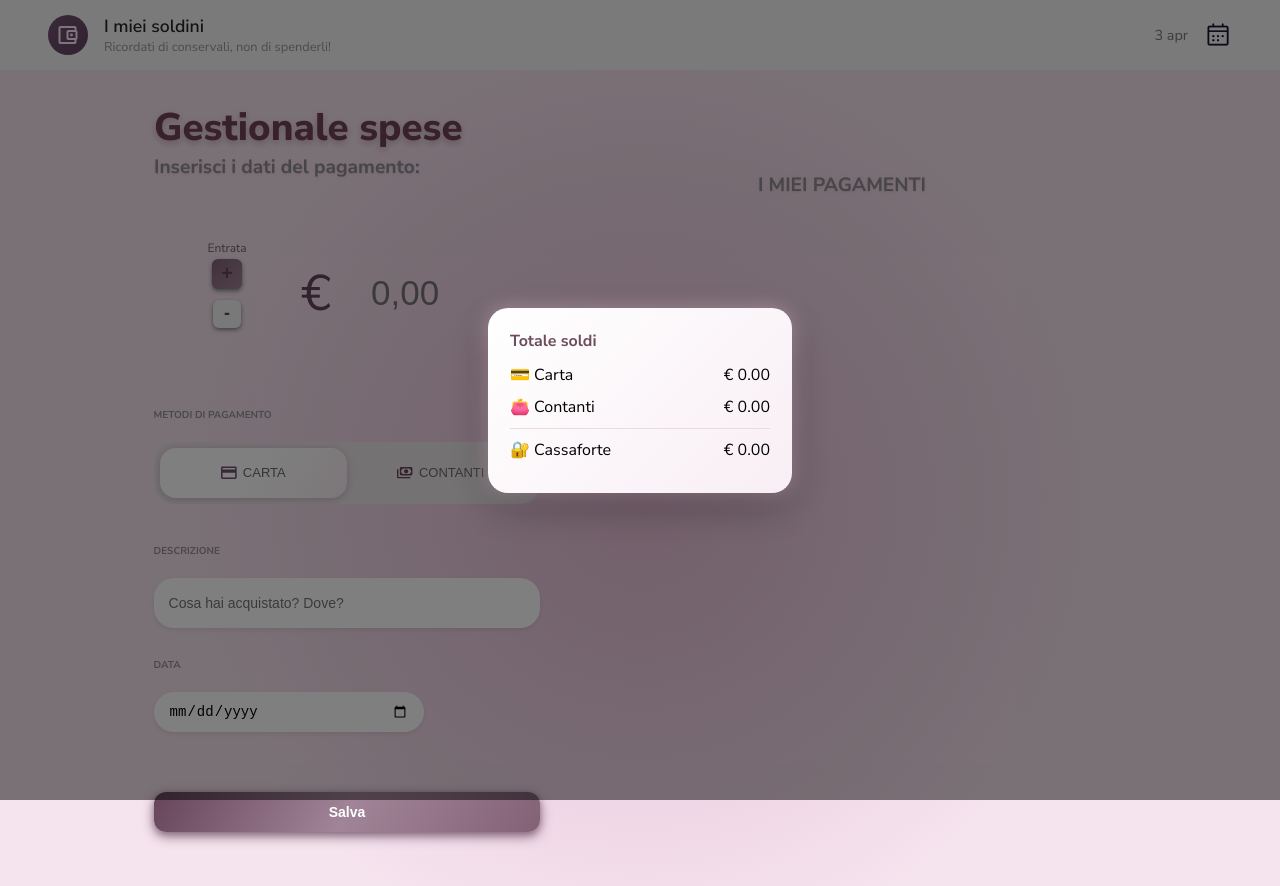
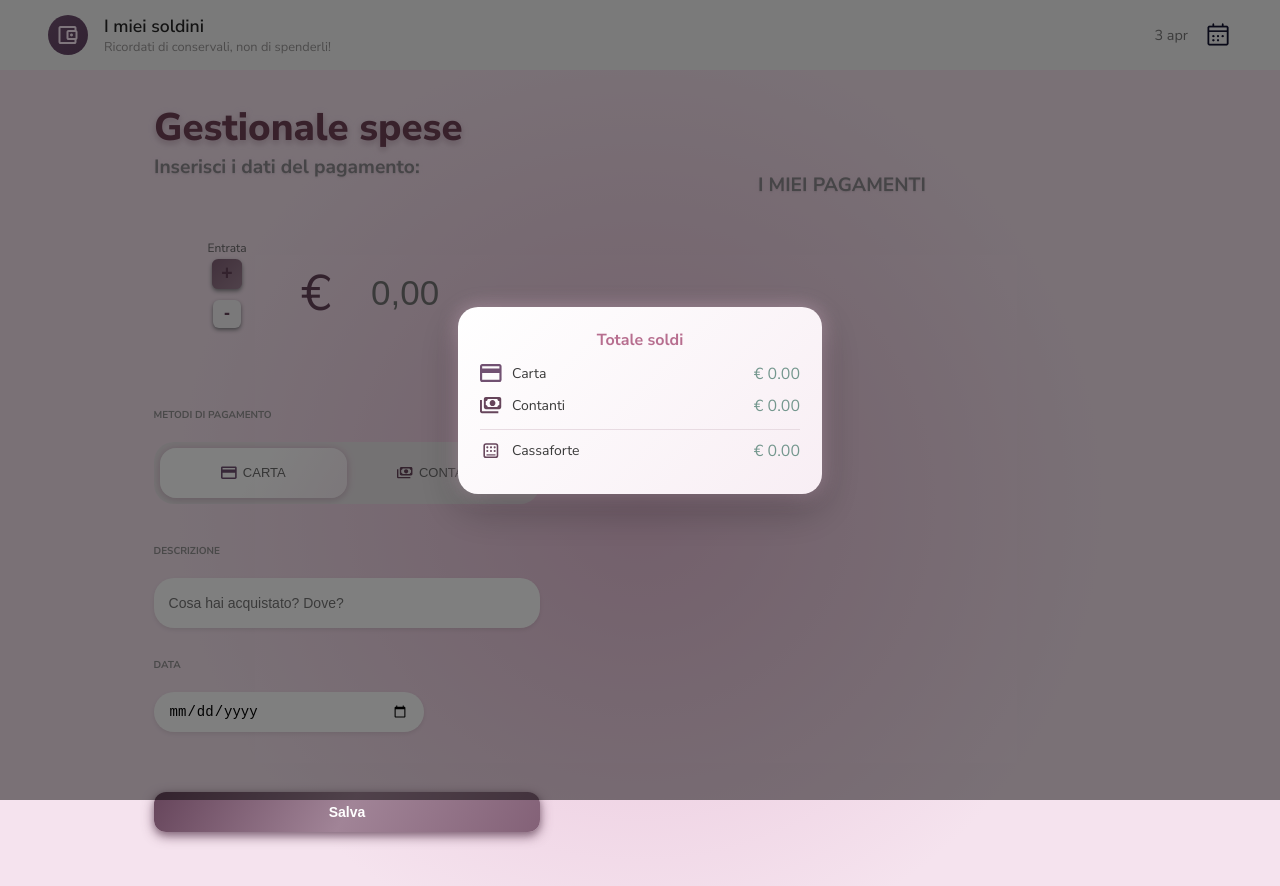
Before and after one commit to Vittoriatosi2006/Gestionale-spese, a React (Vite) app: page / in a window 1280 px wide. Both pictures are taken after a click on the picture 68 px from the left and 35 px from the top of the page. Shown: the top 886 px of the page. Built offline with nearby package versions, Linux system fonts and the light colour scheme; a web font is replaced by a local one.

Commit message:
modifiche al css

```diff
--- a/src/Navbar.css
+++ b/src/Navbar.css
@@ -28,6 +28,12 @@
   width: 2.5rem;
   height: 2.5rem;
   flex-shrink: 0; /* non si riduce */
+  cursor: pointer;
+}
+
+.icona-navbar:hover {
+  transform: scale(1.2);
+  transition: transform 0.2s ease-in-out;
 }
 
 .i-miei-soldini {
@@ -68,6 +74,7 @@
   transition: 0.2s ease-in-out;
 }
 
+/* OVERLAY */
 .overlay {
   position: fixed;
   top: 0;
@@ -82,6 +89,16 @@
   animation: fadeOverlay 0.2s ease;
 }
 
+@keyframes fadeOverlay {
+  from {
+    opacity: 0;
+  }
+  to {
+    opacity: 1;
+  }
+}
+
+/* CARD */
 .saldo-card {
   background: linear-gradient(135deg, #ffffff, #f8eef4);
   padding: 22px;
@@ -89,39 +106,59 @@
   box-shadow:
     0 15px 40px rgba(0, 0, 0, 0.25),
     0 0 20px rgba(231, 191, 215, 0.5);
-  min-width: 260px;
+  min-width: 320px;
   max-width: 90%;
   animation: scaleIn 0.25s ease;
 }
 
+/* TITOLO */
 .saldo-card h3 {
   font-size: 16px;
   margin-bottom: 12px;
-  color: #6d4c5b;
+  color: #b76e8f;
+  text-align: center;
 }
 
-.saldo-card p {
-  display: flex;
-  justify-content: space-between;
-  font-size: 15px;
-  margin: 6px 0;
-  font-weight: 500;
+/* RIGA GENERALE */
+.riga-saldo {
+  display: grid;
+  grid-template-columns: auto 1fr auto;
+  align-items: center;
+  gap: 10px;
+  margin: 10px 0;
 }
 
-.saldo-card p:hover {
-  transform: translateX(3px);
-  transition: 0.2s;
+/* ICONA */
+.icona-saldo {
+  width: 22px;
+  height: 22px;
+  object-fit: contain;
 }
 
+/* TESTO (Carta / Contanti / Cassaforte) */
+.riga-saldo span {
+  font-size: 14px;
+  color: #3a3a3a;
+  justify-self: start;
+}
+
+/* IMPORTO A DESTRA */
+.valore {
+  justify-self: end;
+  color: #74978e;
+  display: flex;
+  align-items: center;
+  gap: 8px;
+}
+
+/* CASSAFORTE */
 .cassaforte {
   margin-top: 12px;
   padding-top: 10px;
   border-top: 1px solid #e8dbe2;
-  display: flex;
-  justify-content: space-between;
-  align-items: center;
 }
 
+/* INPUT CASSAFORTE */
 .cassaforte input {
   width: 90px;
   padding: 5px 8px;
@@ -135,69 +172,6 @@
 .cassaforte input:focus {
   border-color: #d88bb0;
   box-shadow: 0 0 5px rgba(216, 139, 176, 0.5);
-}
-.riga-saldo {
-  display: flex;
-  justify-content: space-between;
-  align-items: center;
-  margin: 10px 0;
-}
-
-.valore {
-  display: flex;
-  align-items: center;
-  gap: 8px;
-}
-
-.edit {
-  cursor: pointer;
-  font-size: 14px;
-  opacity: 0.6;
-  transition: 0.2s;
-}
-
-.edit:hover {
-  opacity: 1;
-  transform: scale(1.1);
-}
-
-.riga-saldo input {
-  width: 90px;
-  padding: 5px;
-  border-radius: 8px;
-  border: 1px solid #ccc;
-}
-
-@keyframes fadeOverlay {
-  from {
-    opacity: 0;
-  }
-  to {
-    opacity: 1;
-  }
-}
-
-@keyframes scaleIn {
-  from {
-    transform: scale(0.9);
-    opacity: 0;
-  }
-  to {
-    transform: scale(1);
-    opacity: 1;
-  }
-}
-
-/* animazione apertura */
-@keyframes fadeIn {
-  from {
-    opacity: 0;
-    transform: translateY(-10px) scale(0.95);
-  }
-  to {
-    opacity: 1;
-    transform: translateY(0) scale(1);
-  }
 }
 
 @media (max-width: 768px) {
--- a/src/Navbar.tsx
+++ b/src/Navbar.tsx
@@ -55,22 +55,30 @@ export default function Navbar({
           <div className="saldo-card" onClick={(e) => e.stopPropagation()}>
             <h3>Totale soldi</h3>
 
-            {/* 💳 CARTA */}
+            {/* CARTA */}
             <div className="riga-saldo">
-              <span>💳 Carta</span>
+              <img src="/icona-carta.svg" className="icona-saldo" />
+              <span> Carta</span>
               <div className="valore">€ {totaleCarta.toFixed(2)}</div>
             </div>
 
-            {/* 👛 CONTANTI */}
+            {/* CONTANTI */}
             <div className="riga-saldo">
-              <span>👛 Contanti</span>
+              <img src="/icona-contanti.svg" className="icona-saldo" />
+              <span>Contanti</span>
               <div className="valore">€ {totaleContanti.toFixed(2)}</div>
             </div>
 
-            {/* 🔐 CASSAFORTE */}
+            {/* CASSAFORTE */}
             <div className="riga-saldo cassaforte">
-              <span>🔐 Cassaforte</span>
+              <img src="/icona-cassaforte.svg" className="icona-saldo" />
 
+              <span>Cassaforte</span>
+
+              <div
+                className="valore"
+                onClick={() => !editing && setEditing(true)}
+              >
                 {editing ? (
                   <input
                     type="number"
@@ -80,10 +88,9 @@ export default function Navbar({
                     autoFocus
                   />
                 ) : (
-                <div className="valore" onClick={() => setEditing(true)}>
-                  € {cassaforte.toFixed(2)}
+                  <>€ {cassaforte.toFixed(2)}</>
+                )}
               </div>
-              )}
             </div>
           </div>
         </div>
```
Also changed, not shown: public/icona-cassaforte.svg (added). Lines whose indentation alone changed are shown as unchanged.
